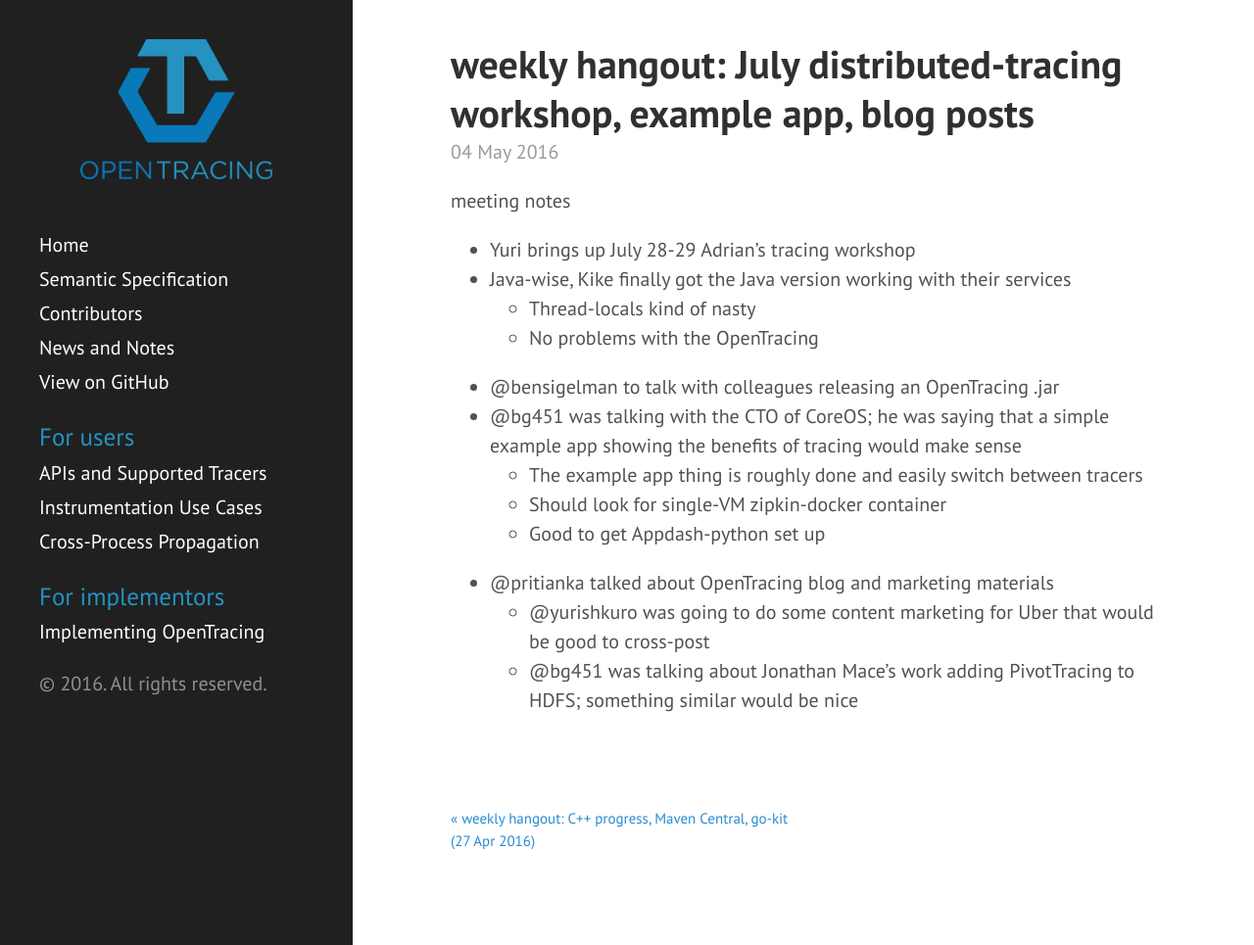
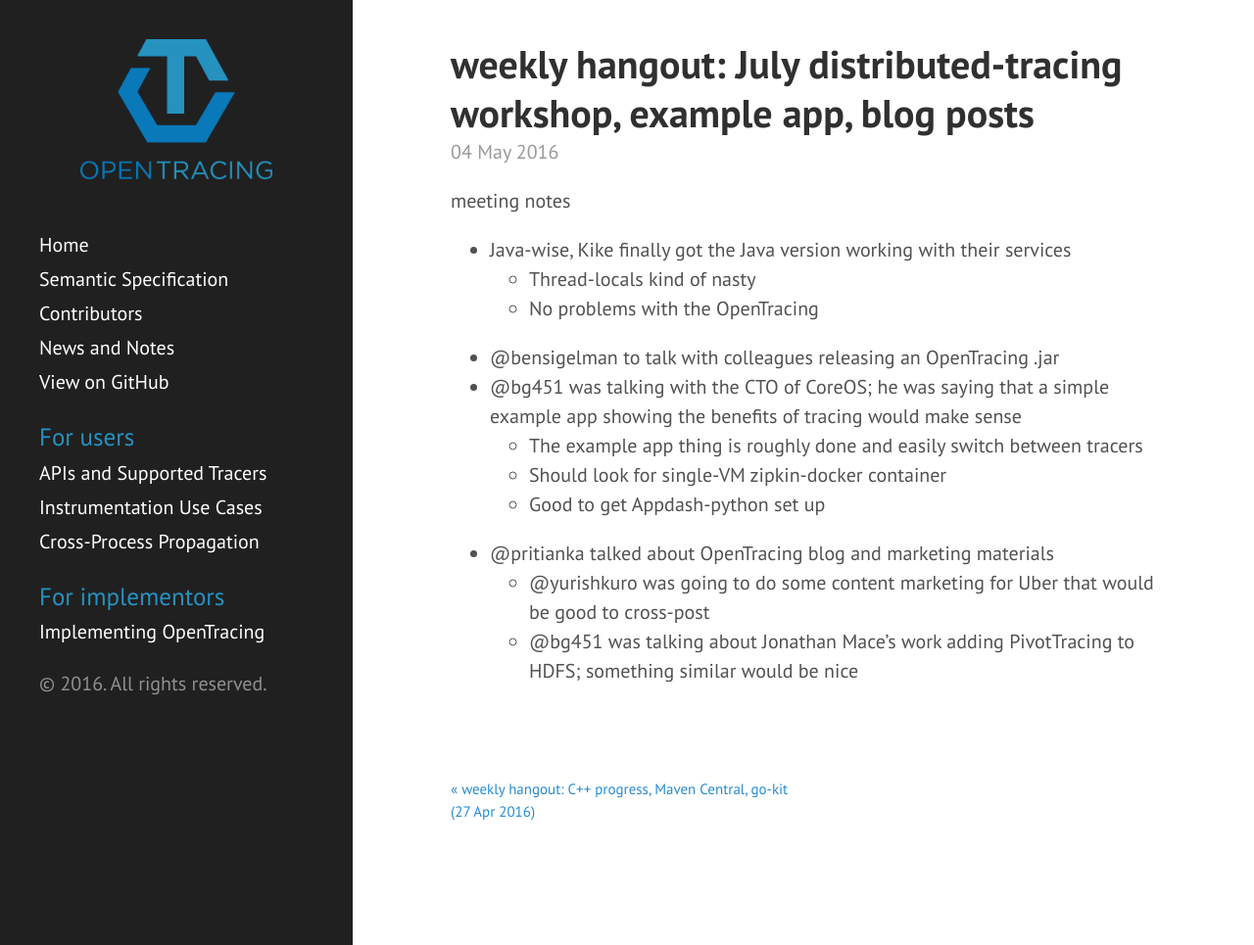
Before and after one commit to opentracing/opentracing.io, a Jekyll site: the page built from _posts/2016-05-04-weekly-hangout.md, in a window 1280 px wide and 965 px high. Shown: the whole window at 98% size. Built offline with Jekyll 4.4.1, drawn with Linux system fonts in a browser that asks for light colours.

Commit message:
Remove reference to the workshop, as space is limited

```diff
--- a/_posts/2016-05-04-weekly-hangout.md
+++ b/_posts/2016-05-04-weekly-hangout.md
@@ -5,7 +5,6 @@
 
 meeting notes
 
-- Yuri brings up July 28-29 Adrian's tracing workshop
 - Java-wise, Kike finally got the Java version working with their services
   - Thread-locals kind of nasty
   - No problems with the OpenTracing
```
